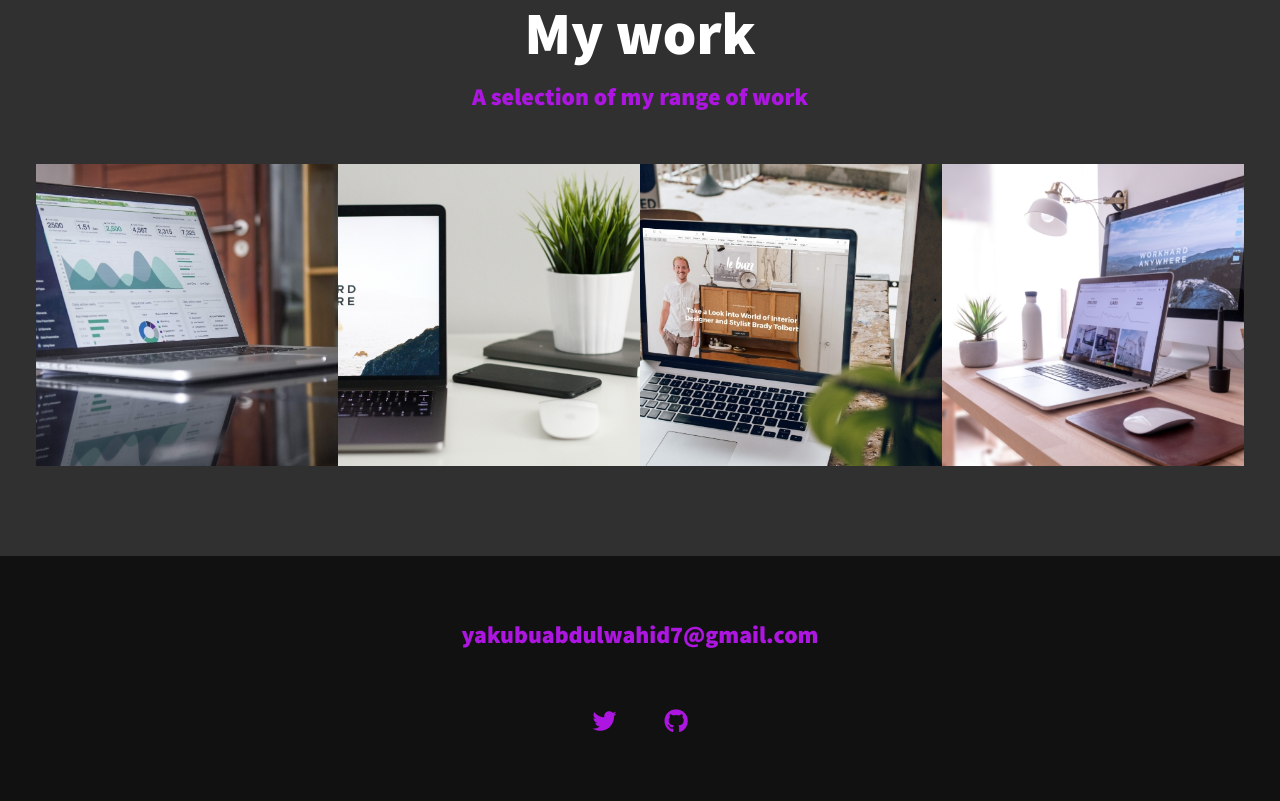
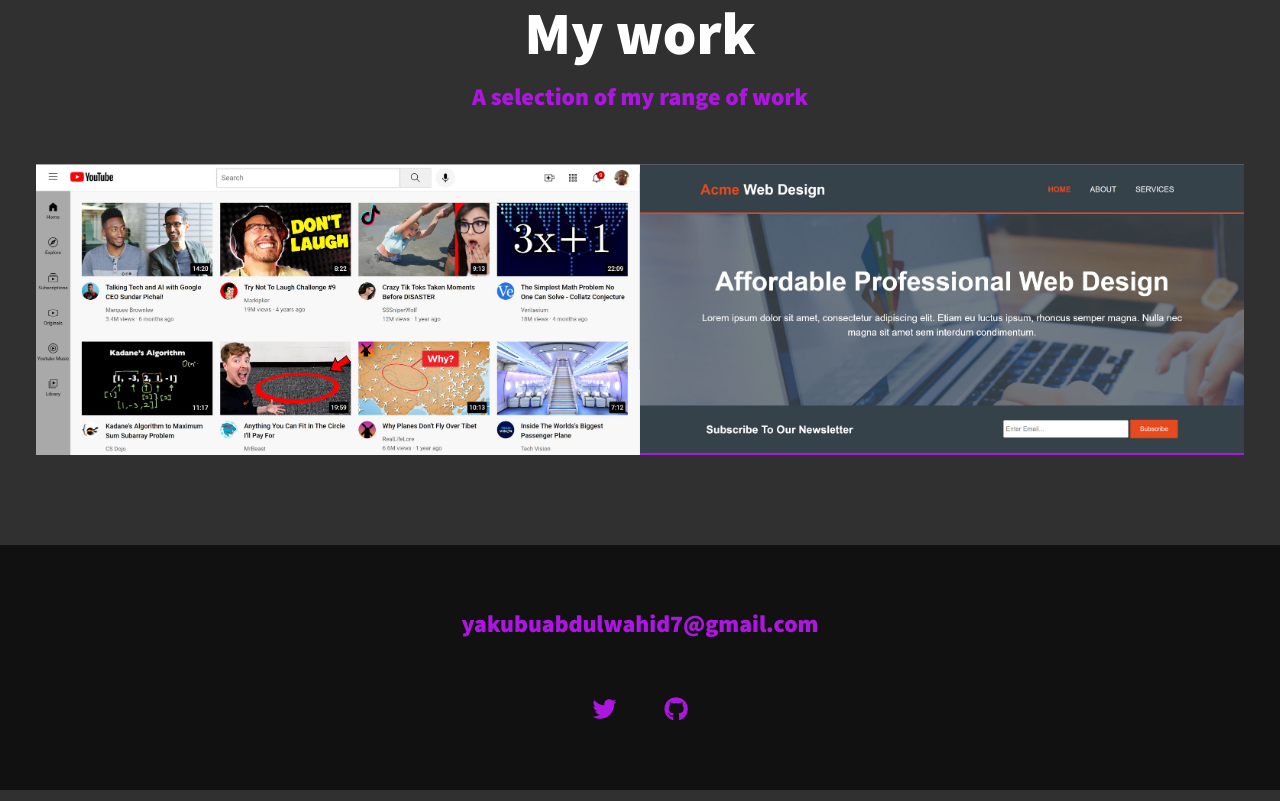
Before and after one commit to wahidyak/Portfolio, a plain HTML site: page portfolio.html in a window 1280 px wide. Shown: the part 1979-2780 px from the top of the page. Drawn offline with nearby package versions, Linux system fonts and the light colour scheme.

Commit message:
Portfolio1

```diff
--- a/portfolio.html
+++ b/portfolio.html
@@ -94,23 +94,13 @@
 
     <div class="portfolio">
       <!-- Portfolio item 01 -->
-      <a href="#" class="portfolio__item">
-        <img src="img/portfolio-01.jpg" alt="" class="portfolio__img">
+      <a href="https://github.com/wahidyak/html-css" class="portfolio__item">
+        <img src="img/youtyy.JPG" alt="" class="portfolio__img">
       </a>
 
       <!-- Portfolio item 02 -->
-      <a href="#" class="portfolio__item">
-        <img src="img/portfolio-02.jpg" alt="" class="portfolio__img">
-      </a>
-
-      <!-- Portfolio item 03 -->
-      <a href="#" class="portfolio__item">
-        <img src="img/portfolio-03.jpg" alt="" class="portfolio__img">
-      </a>
-
-      <!-- Portfolio item 04 -->
-      <a href="#" class="portfolio__item">
-        <img src="img/portfolio-04.jpg" alt="" class="portfolio__img">
+      <a href="https://github.com/wahidyak/acme-website" class="portfolio__item">
+        <img src="img/acme.JPG" alt="" class="portfolio__img">
       </a>
     </div>
   </section>
```
Also changed, not shown: img/acme.JPG (added), img/portyy.JPG (added), img/youtyy.JPG (added).
